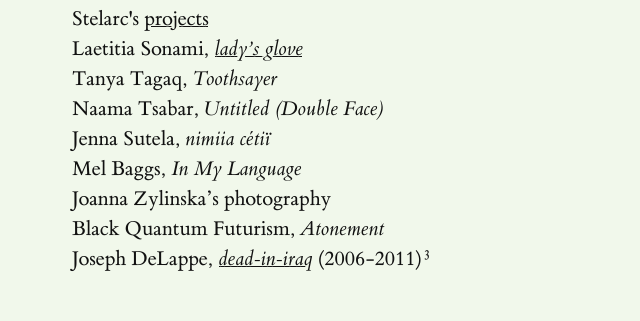
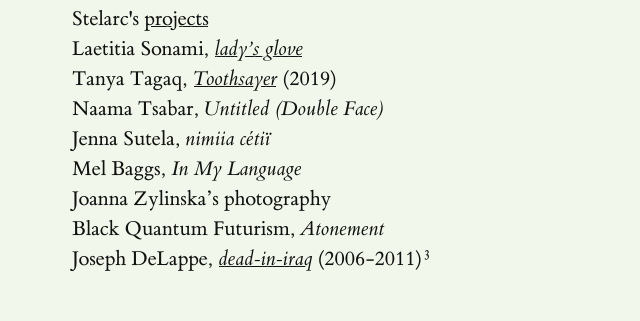
Before and after one commit to teriyake/hcah-seminar-s24, a website: page index.html in a window 1280 px wide. Shown: the part 4400-4721 px from the top of the page, 128-768 px from the left. Drawn offline with Linux system fonts and the light colour scheme; files whose address does not match are found by name.

Commit message:
Update index.html

```diff
--- a/index.html
+++ b/index.html
@@ -239,8 +239,8 @@
           Morton Subotnick, <cite>Ritual Chamber Music</cite><br />
           Stelarc's <a href="http://stelarc.org/projects.php/">projects</a
           ><br />
-          Laetitia Sonami, <a href="https://sonami.net/portfolio/items/ladys-glove/"><cite>lady’s glove</cite><a><br />
-          Tanya Tagaq, <cite>Toothsayer</cite><br />
+          Laetitia Sonami, <a href="https://sonami.net/portfolio/items/ladys-glove/"><cite>lady’s glove</cite></a><br />
+          Tanya Tagaq, <a href="https://www.youtube.com/watch?v=XqzpZH9Mc8c/"><cite>Toothsayer</cite></a> (2019)<br />
           Naama Tsabar, <cite>Untitled (Double Face)</cite><br />
           Jenna Sutela, <cite>nimiia cétiï</cite><br />
           Mel Baggs, <cite>In My Language</cite><br />
```
